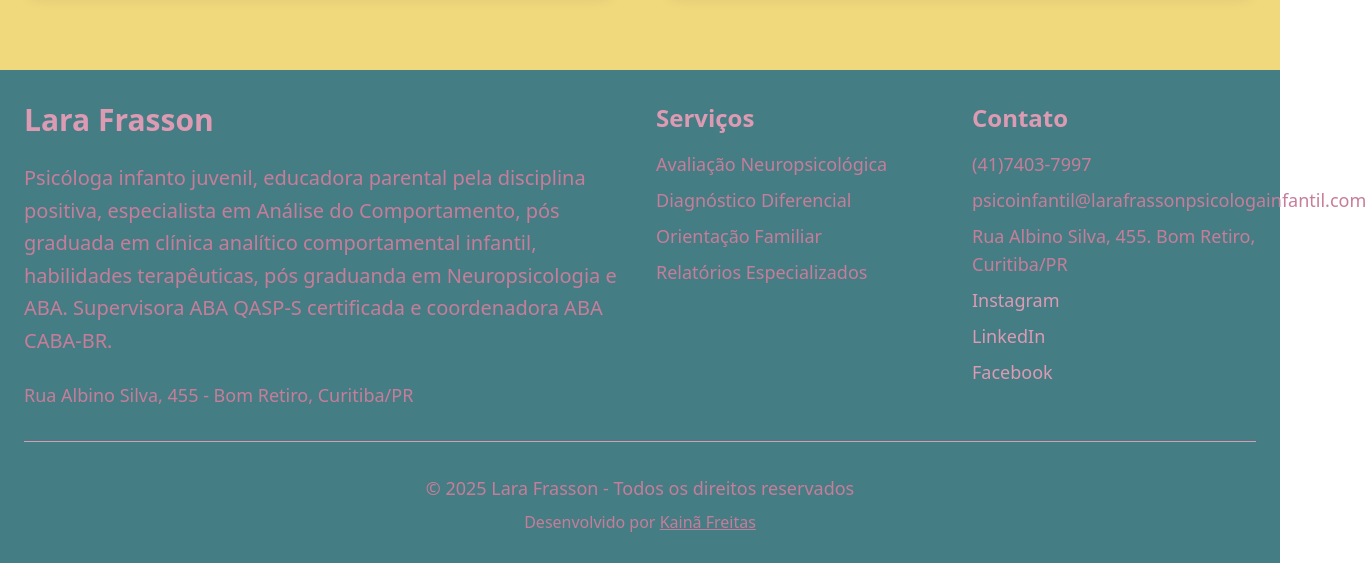
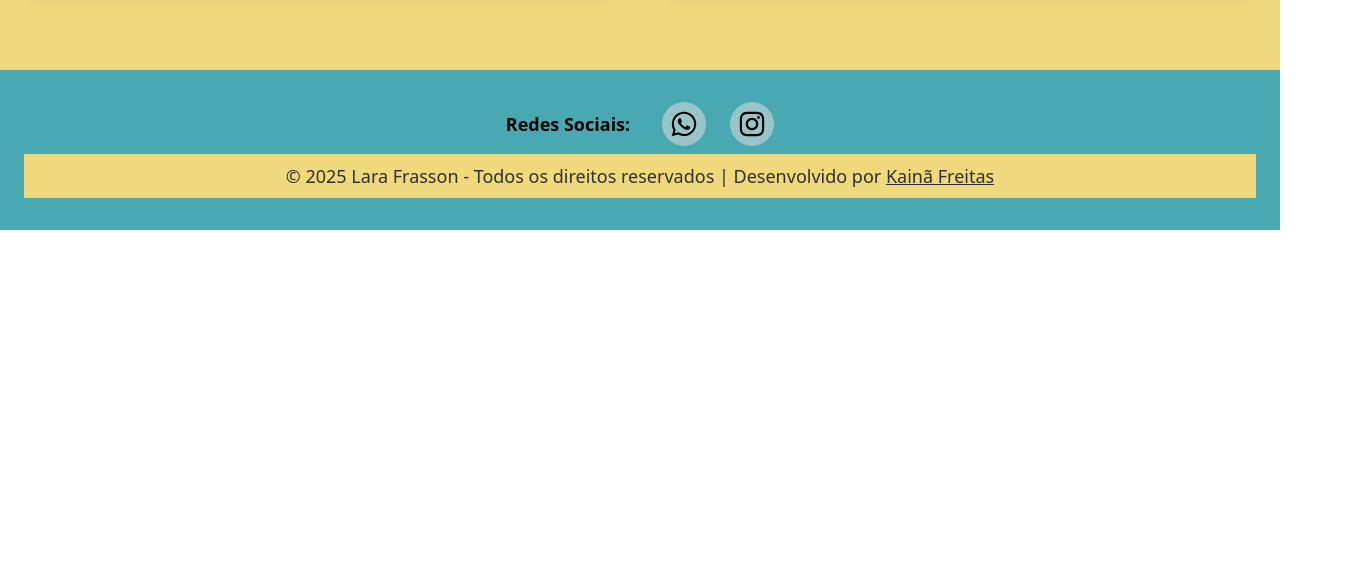
Before and after one commit to kainamf/psilarafrasson, a React (Create React App) app: page / in a window 1280 px wide. Shown: the part 3347-3910 px from the top of the page, 1366 px wide, since content can reach past the window. After the commit the page ends 3577 px from the top, so only its background shows below. Built offline with nearby package versions, Linux system fonts and the light colour scheme.

Commit message:
feat: refactor Footer component layout and update social media links for better accessibility

```diff
--- a/src/components/Footer.tsx
+++ b/src/components/Footer.tsx
@@ -10,40 +10,29 @@ const FACEBOOK_LINK = 'https://www.facebook.com/psicolarafrasson/';
 
 function Footer() {
     return (
-        <footer className="bg-primary-900 py-8">
+        <footer className="bg-primary-700 py-8">
             <div className="container mx-auto px-6">
-                <div className="grid md:grid-cols-4 gap-8">
-                    <div className="col-span-2">
-                        <h3 className="text-3xl font-bold text-secondary-700 text-font mb-6">Lara Frasson</h3>
-                        <p className="text-xl text-secondary-900 text-font mb-6 leading-relaxed">
-                            Psicóloga infanto juvenil, educadora parental pela disciplina positiva, especialista em Análise do Comportamento, pós graduada em clínica analítico comportamental infantil, habilidades terapêuticas, pós graduanda em Neuropsicologia e ABA. Supervisora ABA QASP-S certificada e coordenadora ABA CABA-BR.
-                        </p>
-                        <p className="text-lg text-secondary-900 text-font">Rua Albino Silva, 455 - Bom Retiro, Curitiba/PR</p>
-                    </div>
-                    <div>
-                        <h4 className="text-2xl font-semibold text-secondary-700 text-font mb-4">Serviços</h4>
-                        <ul className="space-y-2 text-lg text-secondary-900 text-font">
-                            <li>Avaliação Neuropsicológica</li>
-                            <li>Diagnóstico Diferencial</li>
-                            <li>Orientação Familiar</li>
-                            <li>Relatórios Especializados</li>
-                        </ul>
-                    </div>
-                    <div>
-                        <h4 className="text-2xl font-semibold text-secondary-700 text-font mb-4">Contato</h4>
-                        <div className="space-y-2 text-lg text-secondary-900 text-font">
-                            <p>{PHONE}</p>
-                            <p>{EMAIL}</p>
-                            <p>{ADDRESS}</p>
-                            <a href={INSTAGRAM_LINK} target="_blank" rel="noopener noreferrer" className="block text-secondary-700 hover:underline">Instagram</a>
-                            <a href={LINKEDIN_LINK} target="_blank" rel="noopener noreferrer" className="block text-secondary-700 hover:underline">LinkedIn</a>
-                            <a href={FACEBOOK_LINK} target="_blank" rel="noopener noreferrer" className="block text-secondary-700 hover:underline">Facebook</a>
-                        </div>
-                    </div>
+                <div className="flex gap-6 justify-center items-center mb-2" role="list">
+                    <span className="text-lg font-semibold mr-2">Redes Sociais:</span>
+                    <span className="elementor-grid-item" role="listitem">
+                        <a className="elementor-icon elementor-social-icon elementor-social-icon-whatsapp" href="https://wa.me/554174037997" target="_blank" rel="noopener noreferrer" aria-label="Whatsapp">
+                            <span className="sr-only">Whatsapp</span>
+                            <span className="bg-primary-100 rounded-full flex items-center justify-center" style={{ width: 44, height: 44 }}>
+                                <svg className="e-font-icon-svg e-fab-whatsapp" viewBox="0 0 448 512" width="28" height="28" fill="currentColor" xmlns="http://www.w3.org/2000/svg"><path d="M380.9 97.1C339 55.1 283.2 32 223.9 32c-122.4 0-222 99.6-222 222 0 39.1 10.2 77.3 29.6 111L0 480l117.7-30.9c32.4 17.7 68.9 27 106.1 27h.1c122.3 0 224.1-99.6 224.1-222 0-59.3-25.2-115-67.1-157zm-157 341.6c-33.2 0-65.7-8.9-94-25.7l-6.7-4-69.8 18.3L72 359.2l-4.4-7c-18.5-29.4-28.2-63.3-28.2-98.2 0-101.7 82.8-184.5 184.6-184.5 49.3 0 95.6 19.2 130.4 54.1 34.8 34.9 56.2 81.2 56.1 130.5 0 101.8-84.9 184.6-186.6 184.6zm101.2-138.2c-5.5-2.8-32.8-16.2-37.9-18-5.1-1.9-8.8-2.8-12.5 2.8-3.7 5.6-14.3 18-17.6 21.8-3.2 3.7-6.5 4.2-12 1.4-32.6-16.3-54-29.1-75.5-66-5.7-9.8 5.7-9.1 16.3-30.3 1.8-3.7.9-6.9-.5-9.7-1.4-2.8-12.5-30.1-17.1-41.2-4.5-10.8-9.1-9.3-12.5-9.5-3.2-.2-6.9-.2-10.6-.2-3.7 0-9.7 1.4-14.8 6.9-5.1 5.6-19.4 19-19.4 46.3 0 27.3 19.9 53.7 22.6 57.4 2.8 3.7 39.1 59.7 94.8 83.8 35.2 15.2 49 16.5 66.6 13.9 10.7-1.6 32.8-13.4 37.4-26.4 4.6-13 4.6-24.1 3.2-26.4-1.3-2.5-5-3.9-10.5-6.6z"></path></svg>
+                            </span>
+                        </a>
+                    </span>
+                    <span className="elementor-grid-item" role="listitem">
+                        <a className="elementor-icon elementor-social-icon elementor-social-icon-instagram" href={INSTAGRAM_LINK} target="_blank" rel="noopener noreferrer" aria-label="Instagram">
+                            <span className="sr-only">Instagram</span>
+                            <span className="bg-primary-100 rounded-full flex items-center justify-center" style={{ width: 44, height: 44 }}>
+                                <svg className="e-font-icon-svg e-fab-instagram" viewBox="0 0 448 512" width="28" height="28" fill="currentColor" xmlns="http://www.w3.org/2000/svg"><path d="M224.1 141c-63.6 0-114.9 51.3-114.9 114.9s51.3 114.9 114.9 114.9S339 319.5 339 255.9 287.7 141 224.1 141zm0 189.6c-41.1 0-74.7-33.5-74.7-74.7s33.5-74.7 74.7-74.7 74.7 33.5 74.7 74.7-33.6 74.7-74.7 74.7zm146.4-194.3c0 14.9-12 26.8-26.8 26.8-14.9 0-26.8-12-26.8-26.8s12-26.8 26.8-26.8 26.8 12 26.8 26.8zm76.1 27.2c-1.7-35.9-9.9-67.7-36.2-93.9-26.2-26.2-58-34.4-93.9-36.2-37-2.1-147.9-2.1-184.9 0-35.8 1.7-67.6 9.9-93.9 36.1s-34.4 58-36.2 93.9c-2.1 37-2.1 147.9 0 184.9 1.7 35.9 9.9 67.7 36.2 93.9s58 34.4 93.9 36.2c37 2.1 147.9 2.1 184.9 0 35.9-1.7 67.7-9.9 93.9-36.2 26.2-26.2 34.4-58 36.2-93.9 2.1-37 2.1-147.8 0-184.8zM398.8 388c-7.8 19.6-22.9 34.7-42.6 42.6-29.5 11.7-99.5 9-132.1 9s-102.7 2.6-132.1-9c-19.6-7.8-34.7-22.9-42.6-42.6-11.7-29.5-9-99.5-9-132.1s-2.6-102.7 9-132.1c7.8-19.6 22.9-34.7 42.6-42.6 29.5-11.7 99.5-9 132.1-9s102.7-2.6 132.1 9c19.6 7.8 34.7 22.9 42.6 42.6 11.7 29.5 9 99.5 9 132.1s2.7 102.7-9 132.1z"></path></svg>
+                            </span>
+                        </a>
+                    </span>
                 </div>
-                <div className="border-t border-secondary-700 mt-8 pt-8 text-center text-secondary-700 text-font">
-                    <p className="text-lg text-secondary-900">&copy; 2025 Lara Frasson - Todos os direitos reservados</p>
-                    <p className="text-base mt-2 text-secondary-900">Desenvolvido por <a href="https://github.com/kainamf" target="_blank" rel="noopener noreferrer" className="underline hover:text-secondary-700">Kainã Freitas</a></p>
+                <div className="w-full text-center text-font bg-tertiary-300 py-2 rounded-none">
+                    <p className="text-lg text-font">&copy; 2025 Lara Frasson - Todos os direitos reservados | Desenvolvido por <a href="https://github.com/kainamf" target="_blank" rel="noopener noreferrer" className="underline hover:text-font">Kainã Freitas</a></p>
                 </div>
             </div>
         </footer>
```
